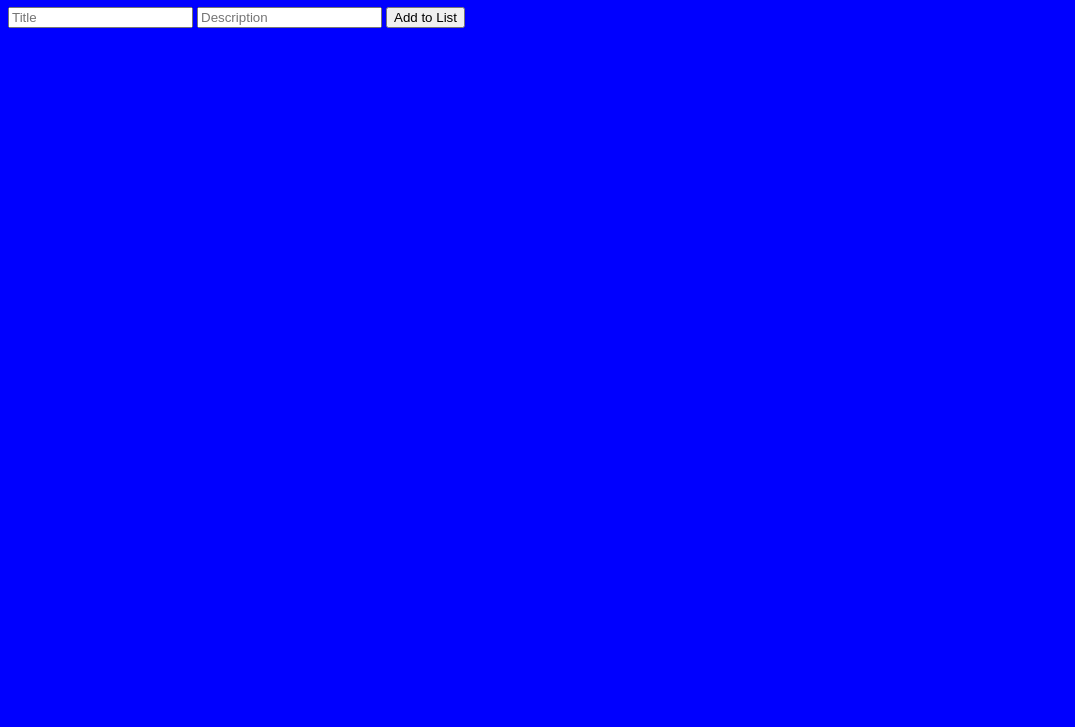
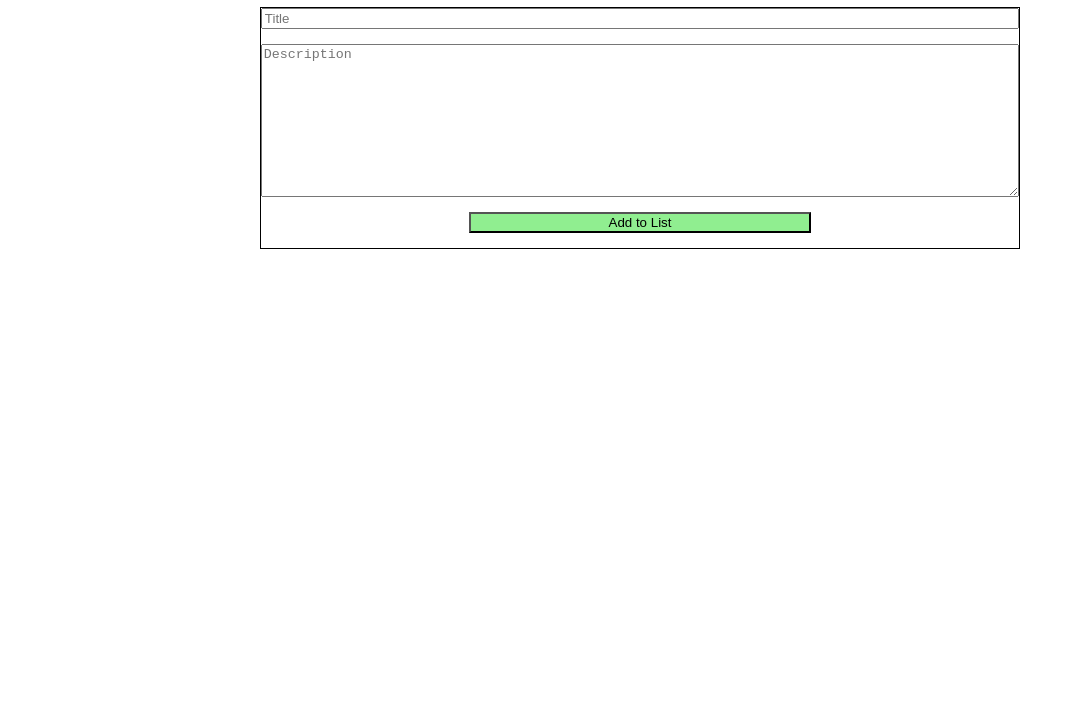
Before and after one commit to dsdunn/bucketlist, a website: page public/index.html in a window 1280 px wide. Shown: the part 73-800 px from the top of the page, without its empty margins (0-1075 px from the left). Drawn offline with nearby package versions, Linux system fonts and the light colour scheme; no server answers.

Commit message:
add some styles

```diff
--- /dev/null
+++ b/public/css/styles.scss
@@ -0,0 +1,35 @@
+form {
+  display: flex;
+  flex-direction: column;
+  width: 60%;
+  height: 30vh;
+  margin: auto;
+  border: 1px solid black;
+}
+
+.title {
+  text-align: center;
+}
+
+textarea {
+  height: 100%;
+  margin: 2% 0;
+}
+
+form button {
+  width: 45%;
+  height: 2em;
+  margin: auto auto 2% auto;
+  background-color: lightgreen;
+}
+
+.card-container {
+  padding: 8%;
+}
+
+.card {
+  margin: 5%;
+  padding: 2%;
+  border: 1px solid gray;
+  font-size: 120%;
+}
--- a/public/index.html
+++ b/public/index.html
@@ -9,7 +9,7 @@
     <h1 class="title">Bucket List</h1>
     <form>
       <input id="item-title" placeholder="Title" />
-      <input id="item-body" placeholder="Description"/>
+      <textarea id="item-body" placeholder="Description"></textarea>
       <button>Add to List</button>
     </form>
     <main class="card-container">
--- a/test/server.spec.js
+++ b/test/server.spec.js
@@ -59,4 +59,11 @@ describe('API Routes', () => {
 
     })
   })
+
+  describe('DELETE idea', () => {
+    it('should delete an idea from the database', (done) => {
+
+    })
+  })
+
 })
```
Also changed, not shown: public/css/styles.css, 1 other file.
